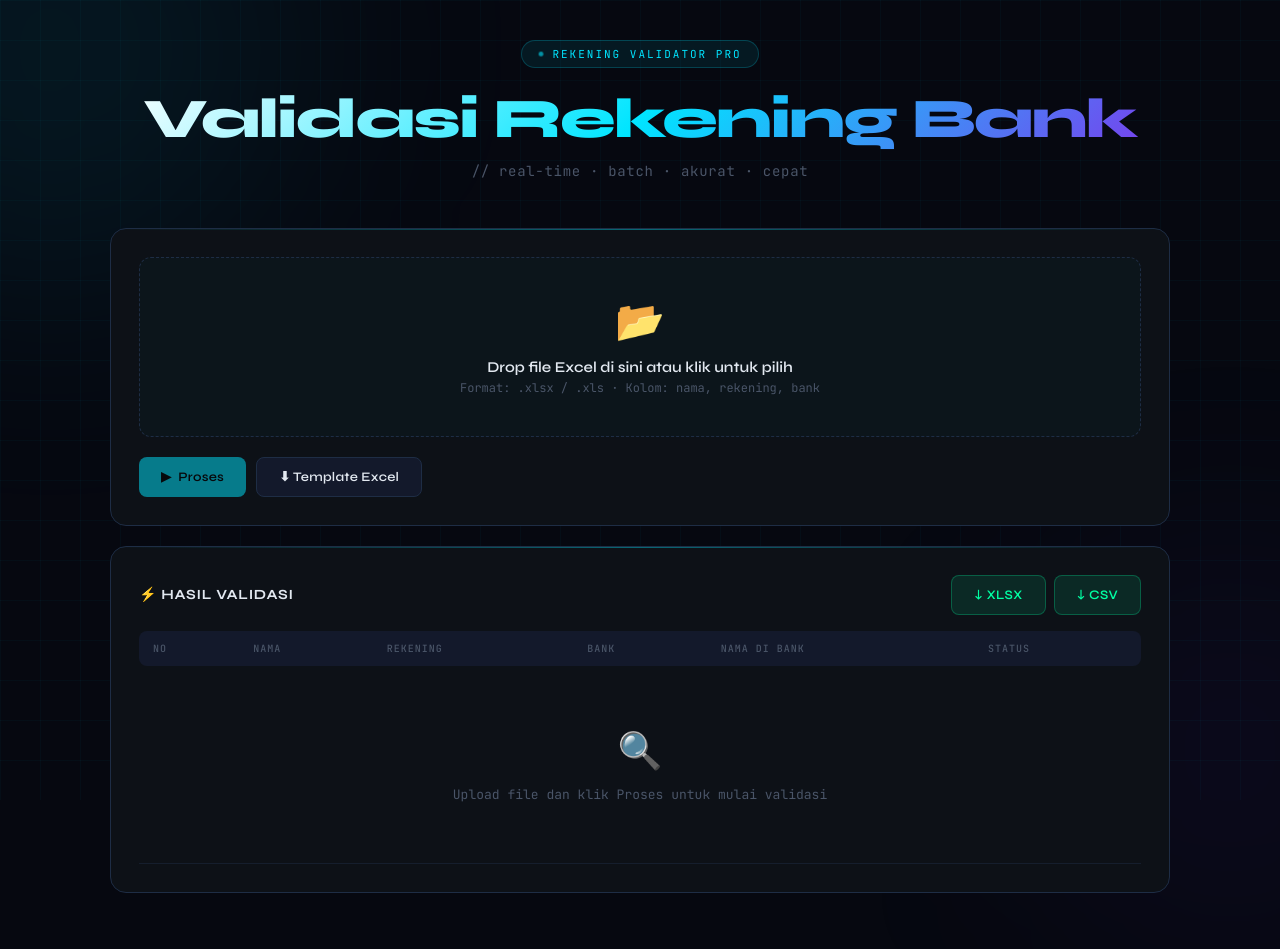
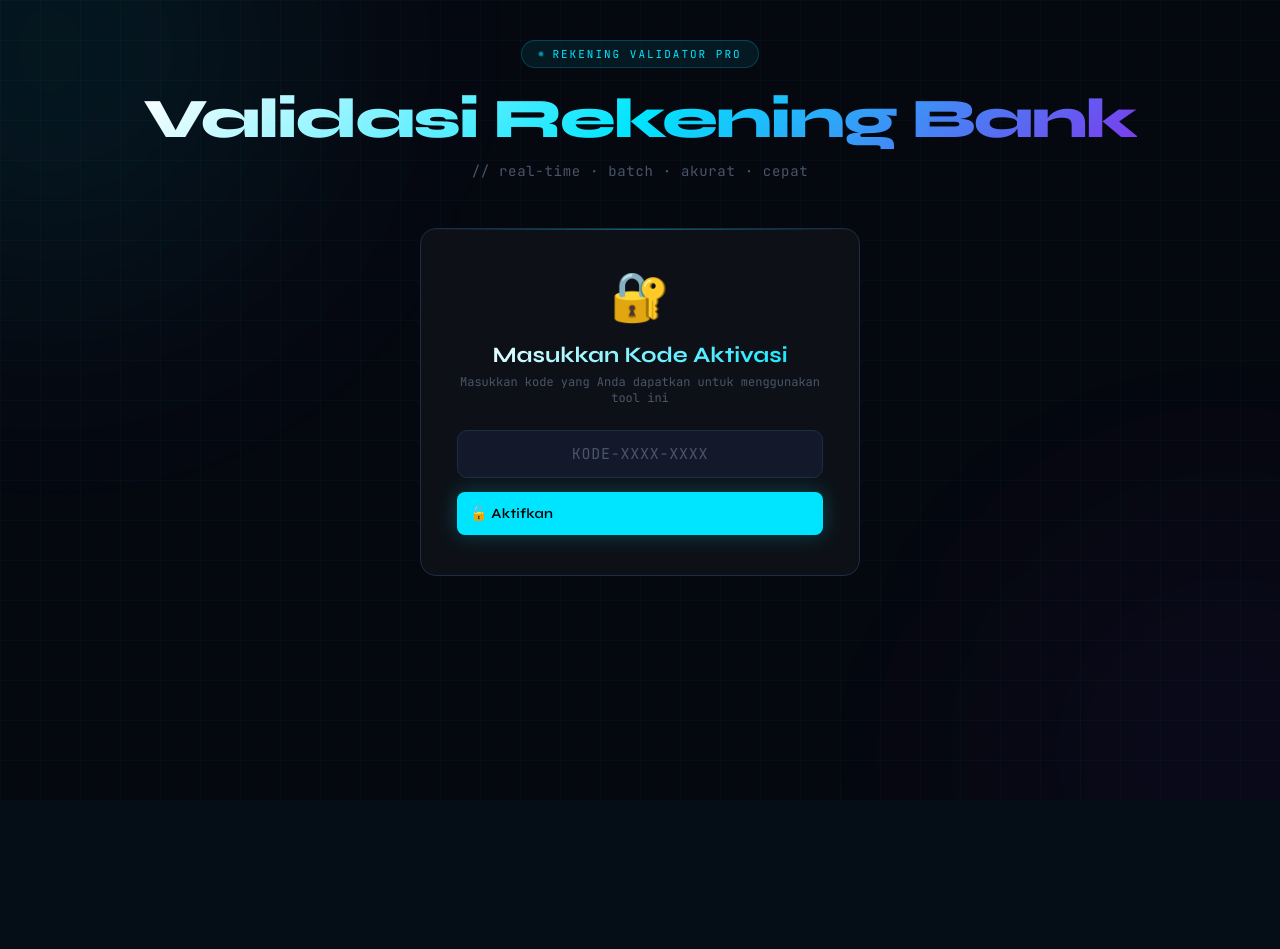
Before and after one commit to wahyunur-bit/Manz-rekening-Check, a Flask app: page / in a window 1280 px wide. Shown: the top 949 px of the page. After the commit the page ends 761 px from the top, so only its background shows below. Run offline with Flask 3, Linux system fonts and the light colour scheme.

Commit message:
Update index.html

```diff
--- a/templates/index.html
+++ b/templates/index.html
@@ -506,6 +506,109 @@ td:nth-child(2) {
 ::-webkit-scrollbar-thumb { background: var(--border); border-radius: 3px; }
 
 .table-wrap { overflow-x: auto; }
+
+/* ACTIVATION GATE */
+#gate {
+  display: flex;
+  flex-direction: column;
+  align-items: center;
+  justify-content: center;
+  min-height: 60vh;
+  text-align: center;
+}
+
+#mainApp {
+  display: none;
+}
+
+.gate-card {
+  background: var(--surface);
+  border: 1px solid var(--border);
+  border-radius: 16px;
+  padding: 40px 36px;
+  max-width: 440px;
+  width: 100%;
+  position: relative;
+  overflow: hidden;
+}
+
+.gate-card::before {
+  content: '';
+  position: absolute;
+  top: 0; left: 0; right: 0;
+  height: 1px;
+  background: linear-gradient(90deg, transparent, var(--accent), transparent);
+  opacity: 0.4;
+}
+
+.gate-icon {
+  font-size: 48px;
+  margin-bottom: 16px;
+  display: block;
+}
+
+.gate-title {
+  font-size: 22px;
+  font-weight: 700;
+  margin-bottom: 6px;
+  background: linear-gradient(135deg, #fff 0%, var(--accent) 100%);
+  -webkit-background-clip: text;
+  -webkit-text-fill-color: transparent;
+  background-clip: text;
+}
+
+.gate-sub {
+  font-size: 12px;
+  color: var(--muted);
+  font-family: var(--font-mono);
+  margin-bottom: 24px;
+}
+
+.code-input {
+  width: 100%;
+  padding: 13px 16px;
+  background: var(--surface2);
+  border: 1.5px solid var(--border);
+  border-radius: 10px;
+  color: var(--text);
+  font-family: var(--font-mono);
+  font-size: 15px;
+  letter-spacing: 0.12em;
+  text-align: center;
+  outline: none;
+  transition: border-color 0.3s;
+}
+
+.code-input:focus {
+  border-color: var(--accent);
+  box-shadow: 0 0 20px rgba(0,229,255,0.12);
+}
+
+.code-input::placeholder {
+  color: var(--muted);
+  letter-spacing: 0.05em;
+}
+
+.gate-btn {
+  width: 100%;
+  margin-top: 14px;
+  padding: 13px;
+  font-size: 14px;
+}
+
+.gate-error {
+  margin-top: 14px;
+  font-size: 12px;
+  font-family: var(--font-mono);
+  color: var(--red);
+  display: none;
+  animation: fadeIn 0.3s ease;
+}
+
+@keyframes fadeIn {
+  from { opacity: 0; transform: translateY(-4px); }
+  to { opacity: 1; transform: translateY(0); }
+}
 </style>
 </head>
 <body>
@@ -514,6 +617,26 @@ td:nth-child(2) {
 <div class="orb orb-2"></div>
 
 <div class="container">
+
+  <!-- ACTIVATION GATE -->
+  <div id="gate">
+    <header>
+      <div class="logo-badge">Rekening Validator Pro</div>
+      <h1>Validasi Rekening Bank</h1>
+      <p class="subtitle">// real-time · batch · akurat · cepat</p>
+    </header>
+    <div class="gate-card">
+      <span class="gate-icon">🔐</span>
+      <div class="gate-title">Masukkan Kode Aktivasi</div>
+      <div class="gate-sub">Masukkan kode yang Anda dapatkan untuk menggunakan tool ini</div>
+      <input type="text" class="code-input" id="codeInput" placeholder="KODE-XXXX-XXXX" autocomplete="off" spellcheck="false">
+      <button class="btn-primary gate-btn" id="btnVerify" onclick="verifyCode()">🔓 Aktifkan</button>
+      <div class="gate-error" id="gateError"></div>
+    </div>
+  </div>
+
+  <!-- MAIN APP (hidden until code verified) -->
+  <div id="mainApp">
 
   <header>
     <div class="logo-badge">Rekening Validator Pro</div>
@@ -592,6 +715,7 @@ td:nth-child(2) {
     </div>
   </div>
 
+  </div><!-- end mainApp -->
 </div>
 
 <div class="toast" id="toast">✓ <span id="toastMsg">Selesai!</span></div>
@@ -599,6 +723,50 @@ td:nth-child(2) {
 <script>
 let results = [];
 let total = 0, done = 0, cMatch = 0, cDiff = 0, cInvalid = 0;
+
+// === ACTIVATION CODE ===
+document.getElementById('codeInput').addEventListener('keydown', function(e) {
+  if (e.key === 'Enter') verifyCode();
+});
+
+function verifyCode() {
+  const code = document.getElementById('codeInput').value.trim();
+  const errEl = document.getElementById('gateError');
+  const btn = document.getElementById('btnVerify');
+  if (!code) {
+    errEl.textContent = '⚠ Masukkan kode terlebih dahulu';
+    errEl.style.display = 'block';
+    return;
+  }
+  btn.disabled = true;
+  btn.textContent = '⏳ Memverifikasi...';
+  errEl.style.display = 'none';
+
+  fetch('/verify-code', {
+    method: 'POST',
+    headers: { 'Content-Type': 'application/json' },
+    body: JSON.stringify({ code: code })
+  })
+  .then(r => r.json())
+  .then(data => {
+    if (data.valid) {
+      document.getElementById('gate').style.display = 'none';
+      document.getElementById('mainApp').style.display = 'block';
+    } else {
+      errEl.textContent = '✗ ' + (data.message || 'Kode tidak valid');
+      errEl.style.display = 'block';
+      btn.disabled = false;
+      btn.textContent = '🔓 Aktifkan';
+    }
+  })
+  .catch(() => {
+    errEl.textContent = '✗ Gagal menghubungi server';
+    errEl.style.display = 'block';
+    btn.disabled = false;
+    btn.textContent = '🔓 Aktifkan';
+  });
+}
+// === END ACTIVATION CODE ===
 
 function onFileChange(input) {
   const f = input.files[0];
```
